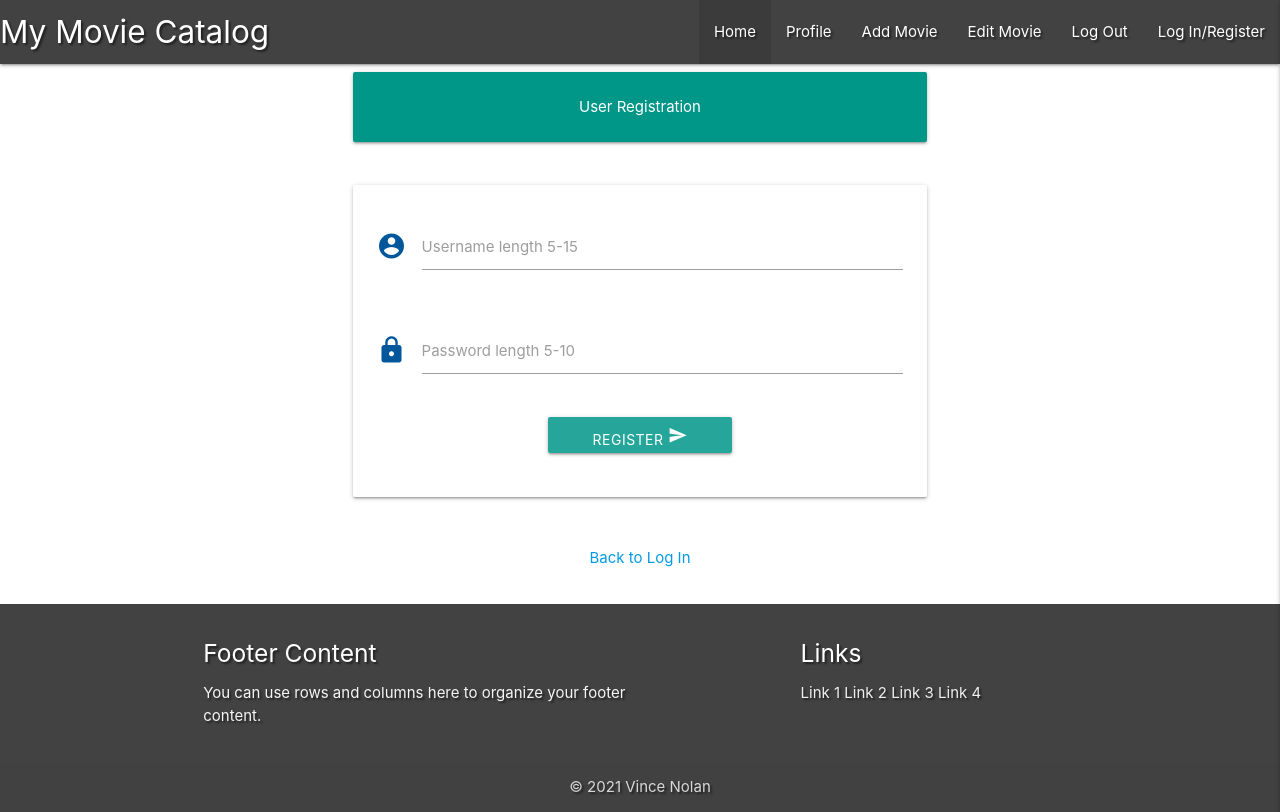
After one commit to VinceNolan999/ms3-my-movie-catalog, a Flask app: page /register in a window 1280 px wide. The commit adds this page. Run offline with Flask 2, Linux system fonts and the light colour scheme; some libraries are stand-ins or nearby versions.

Commit message:
log in and register function added

```diff
--- a/app.py
+++ b/app.py
@@ -4,6 +4,7 @@ from flask import (
     redirect, request, session, url_for)
 from flask_pymongo import PyMongo
 from bson.objectid import ObjectId
+from werkzeug.security import generate_password_hash, check_password_hash
 if os.path.exists("env.py"):
     import env
 
@@ -24,6 +25,55 @@ def get_movies():
     return render_template("movies.html", movies=movies)
 
 
+# user registration
+@app.route("/register", methods=["GET", "POST"])
+def register():
+    if request.method == "POST":
+        existing_user = mongo.db.users.find_one(
+            {"username": request.form.get("username").lower()})
+        # check if user is existing
+        if existing_user:
+            flash("That user already exists!")
+            return redirect(url_for("register"))
+        # registers user
+        register = {
+            "username": request.form.get("username").lower(),
+            "password": generate_password_hash(request.form.get("password"))
+        }
+        mongo.db.users.insert_one(register)
+        # creates 'session'
+        session["user"] = request.form.get("username").lower()
+        flash("You are now registered!")
+    return render_template("register.html")
+
+
+# user login
+@app.route("/login", methods=["GET", "POST"])
+def login():
+    if request.method == "POST":
+        # check if username exists
+        existing_user = mongo.db.users.find_one(
+            {"username": request.form.get("username").lower()})
+
+        if existing_user:
+            # ensure hashed password matches user input
+            if check_password_hash(
+                    existing_user["password"], request.form.get("password")):
+                session["user"] = request.form.get("username").lower()
+                flash("Welcome, {}".format(request.form.get("username")))
+            else:
+                # invalid password match
+                flash("Incorrect Username and/or Password")
+                return redirect(url_for("login"))
+
+        else:
+            # username does not exist
+            flash("Incorrect Username and/or Password")
+            return redirect(url_for("login"))
+
+    return render_template("login.html")
+
+
 if __name__ == "__main__":
     app.run(host=os.environ.get("IP"),
             port=int(os.environ.get("PORT")),
--- a/templates/base.html
+++ b/templates/base.html
@@ -1,17 +1,20 @@
 <!DOCTYPE html>
 <html lang="en">
+
 <head>
   <meta charset="UTF-8">
   <meta http-equiv="X-UA-Compatible" content="IE=edge">
   <meta name="viewport" content="width=device-width, initial-scale=1.0">
   <link href="https://fonts.googleapis.com/icon?family=Material+Icons" rel="stylesheet">
-    <link rel="stylesheet" href="https://cdnjs.cloudflare.com/ajax/libs/materialize/1.0.0/css/materialize.min.css" type="text/css">
+  <link rel="stylesheet" href="https://cdnjs.cloudflare.com/ajax/libs/materialize/1.0.0/css/materialize.min.css"
+    type="text/css">
   <link rel="stylesheet" href="{{ url_for('static', filename='css/style.css') }}" type="text/css">
   <!-- added for custom css styles -->
   {% block styles %}
   {% endblock %}
   <title>My Movie Catalog</title>
 </head>
+
 <body>
   <header>
     <nav>
@@ -24,25 +27,41 @@
           <li><a href="#">Add Movie</a></li>
           <li><a href="#">Edit Movie</a></li>
           <li><a href="#">Log Out</a></li>
-        <li><a href="#">Log In/Register</a></li>
+          <li><a href="{{ url_for('login') }}">Log In/Register</a></li>
         </ul>
       </div>
     </nav>
 
     <ul class="sidenav" id="mobile-demo">
-        <li><h4 class="center-align">My Movie Catalog</h4></li>
+      <li>
+        <h4 class="center-align">My Movie Catalog</h4>
+      </li>
       <li><a href="{{ url_for('get_movies') }}">Home</a></li>
       <li><a href="#">Profile</a></li>
       <li><a href="#">Add Movie</a></li>
       <li><a href="#">Edit Movie</a></li>
       <li><a href="#">Log Out</a></li>
-        <li><a href="#">Log In/Register</a></li>
+      <li><a href="{{ url_for('login') }}">Log In/Register</a></li>
     </ul>
   </header>
 
+  <section>
+    <!-- Flash message display -->
+    {% with messages = get_flashed_messages() %}
+        {% if messages %}
+            {% for message in messages %}
+              <div class="row flashes">
+              <h4 class="grey center-align">{{ message }}</h4>
+              </div>
+            {% endfor %}
+      {% endif %}
+    {% endwith %}
+  </section>
+
+  <main class="container">
     {% block content %}
     {% endblock %}
-
+  </main>
 
   <footer class="page-footer text-shadow grey darken-3">
     <div class="container">
@@ -71,12 +90,12 @@
 
 
   <script src="https://code.jquery.com/jquery-3.6.0.min.js"
-			  integrity="sha256-/xUj+3OJU5yExlq6GSYGSHk7tPXikynS7ogEvDej/m4="
-			  crossorigin="anonymous"></script>
+    integrity="sha256-/xUj+3OJU5yExlq6GSYGSHk7tPXikynS7ogEvDej/m4=" crossorigin="anonymous"></script>
   <script src="https://cdnjs.cloudflare.com/ajax/libs/materialize/1.0.0/js/materialize.min.js"></script>
   <script src="{{ url_for('static', filename='js/script.js') }}"></script>
   <!-- added for custom scripts -->
   {% block scripts %}
   {% endblock %}
 </body>
+
 </html>
--- a/templates/movies.html
+++ b/templates/movies.html
@@ -35,4 +35,4 @@
 
 
 
-    {% endblock %}
+{% endblock %}
--- /dev/null
+++ b/templates/register.html
@@ -0,0 +1,50 @@
+{% extends "base.html" %}
+{% block content %}
+
+
+<div class="row">
+  <form class="col s12 m8 offset-m2">
+    <div class="card-panel teal  center-align">
+      <span class="white-text">User Registration</span>
+    </div>
+  </form>
+</div>
+
+<div class="row">
+  <form class="col s12 m8 offset-m2" method="POST" action="{{ url_for('register') }}">
+    <div class="card-panel">
+      <!-- username -->
+      <div class="row">
+        <div class="input-field col s12">
+          <i class="prefix light-blue-text text-darken-4 material-icons">account_circle</i>
+          <input id="username" name="username" type="text" class="validate"
+          minlength="5" maxlength="15" pattern="^[a-zA-Z0-9]{5,15}$" required>
+          <label for="username">Username length 5-15 </label>
+        </div>
+      </div>
+      <!-- passowrd -->
+      <div class="row">
+        <div class="input-field col s12">
+          <i class="prefix light-blue-text text-darken-4 material-icons">lock</i>
+          <input id="password1" name="password" type="password" class="validate"
+          minlength="5" maxlength="10" pattern="^[a-zA-Z0-9]{5,15}$" required>
+          <label for="password">Password length 5-10</label>
+        </div>
+      </div>
+      <!-- register -->
+      <div class="row">
+        <button class="btn waves-effect waves-light col s4 offset-s4 " type="submit">Register
+          <i class="material-icons">send</i>
+        </button>
+      </div>
+    </div>
+  </form>
+</div>
+<div class="row">
+  <div class="col s12">
+      <p class="center-align">
+          <a href="{{ url_for('login') }}" class="">Back to Log In</a>
+      </p>
+  </div>
+</div>
+{% endblock %}
```
Also changed, not shown: templates/login.html (added, +52 -0 lines). Lines whose indentation alone changed are shown as unchanged.
